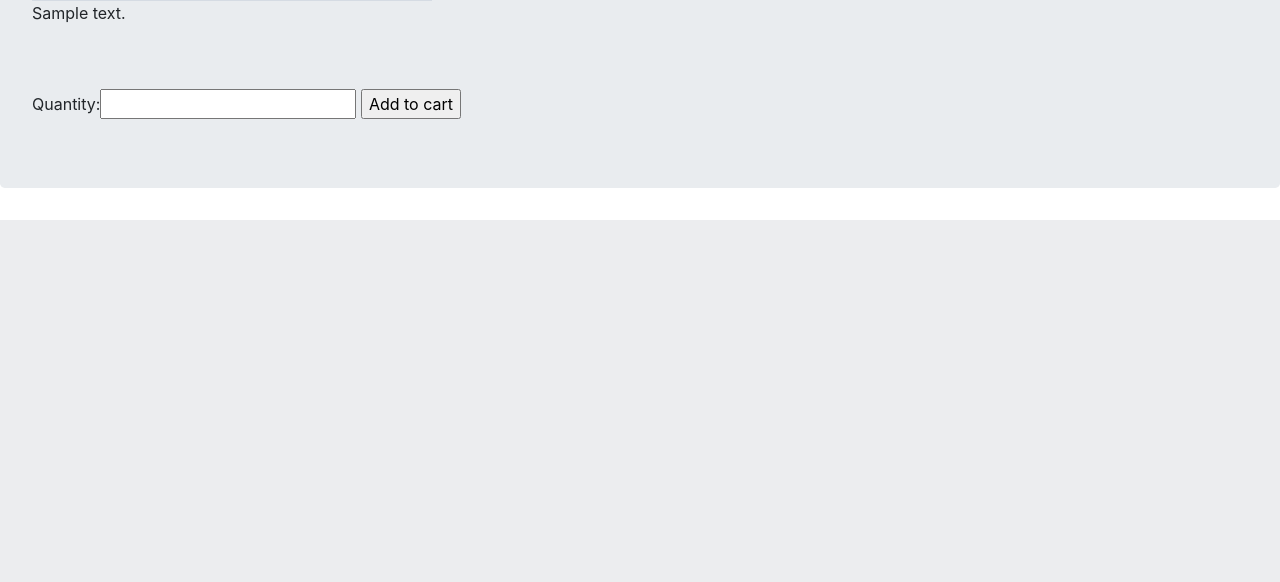
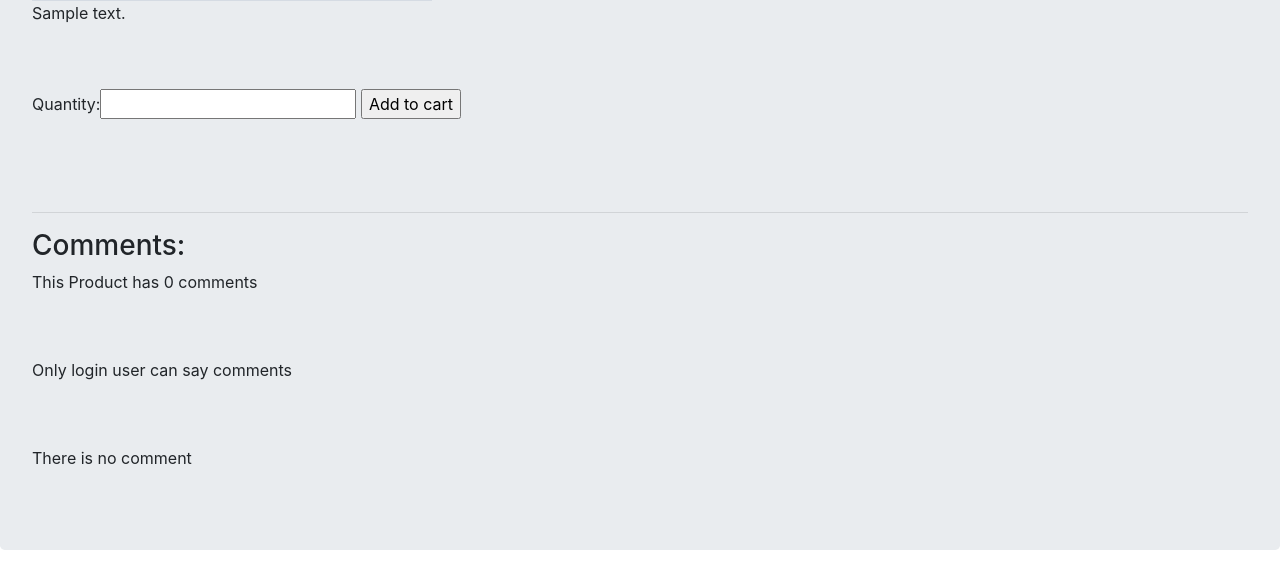
Before and after one commit to masoudma10/onlineshop, a Django app: a page that uses shop/templates/shop/product_detail.html in a window 1280 px wide. Shown: the part 649-1231 px from the top of the page. Before the commit the page ends 869 px from the top, so only its background shows below. Run offline with Django 3.2, Linux system fonts and the light colour scheme; tables that the repository leaves empty hold one stand-in row (values such as "Sample post"); grey boxes marked "Sample" are stand-in pictures; some libraries are stand-ins or nearby versions.

Commit message:
comment on product mvc and create forms

```diff
--- a/shop/admin.py
+++ b/shop/admin.py
@@ -1,5 +1,5 @@
 from django.contrib import admin
-from .models import Category,Product,SubCategory
+from .models import Category,Product,SubCategory,Comment
 
 
 @admin.register(Category)
@@ -25,3 +25,6 @@ class ProductAdmin(admin.ModelAdmin):
     prepopulated_fields = {'slug':('name',)}
     raw_id_fields = ('sub_category',)
     actions = (make_available,)
+
+
+admin.site.register(Comment)
--- /dev/null
+++ b/shop/forms.py
@@ -0,0 +1,12 @@
+from django import forms
+from .models import Comment
+
+class AddCommentForm(forms.ModelForm):
+    class Meta:
+        model = Comment
+        fields = ('body',)
+
+class AddReplyForm(forms.ModelForm):
+    class Meta:
+        model = Comment
+        fields = ('body',)
--- a/shop/models.py
+++ b/shop/models.py
@@ -1,6 +1,7 @@
 import uuid
 from django.urls import reverse
 from django.db import models
+from accounts.models import User
 
 class Category(models.Model):
     name = models.CharField(max_length=255)
@@ -58,3 +59,20 @@ class Product(models.Model):
 
     def get_absolute_url(self):
         return reverse('shop:product_detail', args=[self.slug])
+
+
+class Comment(models.Model):
+    user = models.ForeignKey(User,on_delete=models.CASCADE,related_name='ucomment')
+    product = models.ForeignKey(Product,on_delete=models.CASCADE,related_name='pcomment')
+    reply = models.ForeignKey('self',on_delete=models.CASCADE,null=True,blank=True,related_name='rcomment')
+    is_reply = models.BooleanField(default=False)
+    body = models.TextField()
+    created = models.DateTimeField(auto_now_add=True)
+
+
+    class Meta:
+        ordering = ('-created',)
+
+
+    def __str__(self):
+        return f'{self.user} - {self.body[:30]}'
--- a/shop/templates/shop/product_detail.html
+++ b/shop/templates/shop/product_detail.html
@@ -10,4 +10,42 @@
         {{ form }}
         <input type="submit" value="Add to cart">
     </form>
+    <br><br><br>
+    <hr>
+    <h3>Comments:</h3>
+    <p>This Product has {{ comments.count }} comments</p><br><br>
+    {% if request.user.is_authenticated %}
+        <form action="" method="post" novalidate class="col-md-6">
+        {% csrf_token %}
+        {{ form2.as_p }}
+            <input type="submit" value="send" class="btn btn-primary">
+        </form>
+        {% else %}
+            <p>Only login user can say comments</p>
+    {% endif %}
+    <br><br>
+    {% for comment in comments %}
+        <div class="card bg-dark text-white">
+        <p class="card-header">{{ comment.user.fname }} {{ comment.user.lname }} on {{ comment.created|date }} say:</p>
+        <p class="card-body">{{ comment.body }}</p>
+        {% if request.user.is_authenticated %}
+        <div class="card-body" >
+            <form action="{% url 'shop:add_reply' product.code comment.id %}" method="post">
+                {% csrf_token %}
+                {{ reply.as_p }}
+                <input type="submit" value="Send">
+            </form>
+        </div>
+        {% else %}
+            <p>You have to login to send reply</p>
+        {% endif %}
+        {% for reply in comment.rcomment.all %}
+            <p class="bg-primary text-white p-3 m-5">{{ reply.user.fname }} {{ reply.user.lname }} say:<br> {{ reply.body }}</p>
+
+        {% endfor %}
+        </div><br>
+        {% empty %}
+            <p>There is no comment</p>
+    {% endfor %}
+
 {% endblock %}
--- a/shop/urls.py
+++ b/shop/urls.py
@@ -10,5 +10,6 @@ urlpatterns = [
     path('sub_category/<slug:slug>/', views.sub_category, name='sub_category'),
     # path('category_detail/<slug:slug>/', views.category, name='category_detail'),
     path('product/<slug:slug>/', views.product_detail, name='product_detail'),
+    path('add_reply/<str:code>/<int:comment_id>/', views.add_reply, name='add_reply'),
 
 ]
--- a/shop/views.py
+++ b/shop/views.py
@@ -1,6 +1,9 @@
-from django.shortcuts import render,get_object_or_404
-from .models import Category,Product,SubCategory
+from django.contrib.auth.decorators import login_required
+from django.shortcuts import render,get_object_or_404,redirect
+from .models import Category,Product,SubCategory,Comment
 from cart.forms import CartAddForm
+from .forms import AddCommentForm,AddReplyForm
+from django.contrib import messages
 
 
 def home(request,slug=None):
@@ -15,11 +18,40 @@ def home(request,slug=None):
 
 def product_detail(request, slug):
     product = get_object_or_404(Product,slug=slug)
+    comments = Comment.objects.filter(product=product, is_reply=False)
     form = CartAddForm()
-    return render(request,'shop/product_detail.html', {'product':product,'form':form})
+    reply_form = AddReplyForm()
+    if request.method == 'POST':
+        form2 = AddCommentForm(request.POST)
+        if form.is_valid():
+            new_comment = form.save(commit=False)
+            new_comment.product = product
+            new_comment.user = request.user
+            new_comment.save()
+            messages.success(request,'your comment submitted successfully','success')
+    else:
+        form2 = AddCommentForm()
+    return render(request,'shop/product_detail.html', {'product':product,'form':form,
+                                                       'comments':comments,'form2':form2,'reply':reply_form})
 
 
 
 def sub_category(request, slug):
     subcategory = get_object_or_404(SubCategory,slug=slug)
     return render(request,'shop/sub_category.html',{'subcategories':subcategory})
+
+@login_required
+def add_reply(request,code,comment_id):
+    product = get_object_or_404(Product,pk=code)
+    comment = get_object_or_404(Comment,pk=comment_id)
+    if request.method == 'POST':
+        form = AddReplyForm(request.POST)
+        if form.is_valid():
+            reply = form.save(commit=False)
+            reply.user = request.user
+            reply.product = product
+            reply.reply = comment
+            reply.is_reply = True
+            reply.save()
+            messages.success(request,'your reply submitted','success')
+    return redirect('shop:product_detail',product.slug)
```
Also changed, not shown: accounts/migrations/0003_alter_profile_address.py (added), shop/migrations/0004_comment.py (added).
